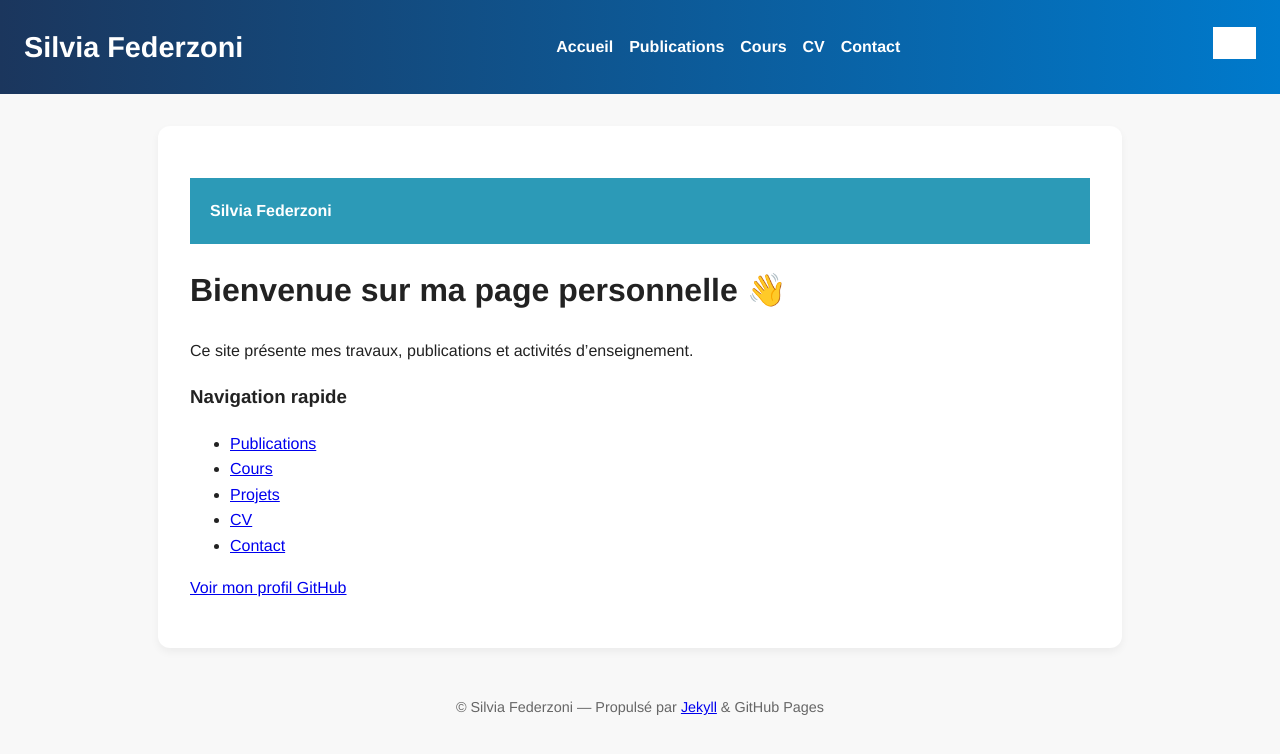
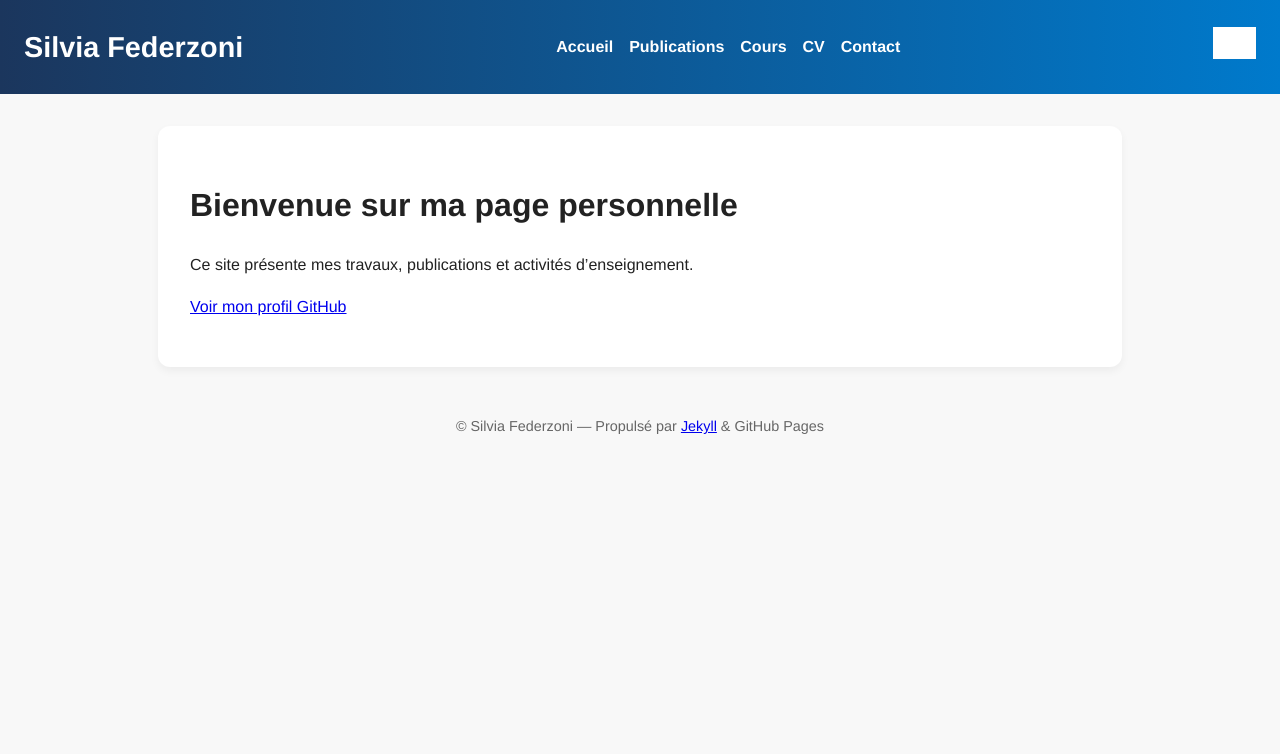
Before and after one commit to SFederzoni/SilviaFederzoni, a Jekyll site: the page built from index.md, in a window 1280 px wide. Shown: the top 754 px of the page. Built offline with Jekyll 4.4.1, drawn with Linux system fonts in a browser that asks for light colours; grey boxes are pictures that could not be loaded.

Commit message:
Simplify index.md content
Removed styled div and quick navigation links.

```diff
--- a/index.md
+++ b/index.md
@@ -3,20 +3,10 @@ layout: default
 title: Accueil
 ---
 
-<div style="background-color:#2c9ab7; color:white; padding:20px; margin:20px 0;">
- <b>Silvia Federzoni</b>
-</div>
-# Bienvenue sur ma page personnelle 👋
+# Bienvenue sur ma page personnelle
 
 
 
 Ce site présente mes travaux, publications et activités d’enseignement.
 
-### Navigation rapide
-- [Publications]({{ '/publications.html' | relative_url }})
-- [Cours]({{ '/cours.html' | relative_url }})
-- [Projets]({{ '/projets.html' | relative_url }})
-- [CV]({{ '/cv.html' | relative_url }})
-- [Contact]({{ '/contact.html' | relative_url }})
-
 [Voir mon profil GitHub](https://github.com/sfederzoni){: .github-banner }
```
